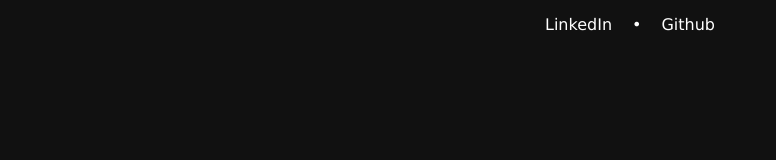
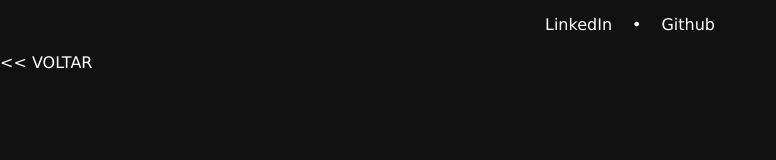
Before and after one commit to gabrielrmir/dio-angular-blog, an Angular app: page /content/1 in a window 1280 px wide. Before the commit this address led to /. Shown: the top 160 px of the page, without its empty margins (0-776 px from the left). Built offline with nearby package versions, Linux system fonts and the light colour scheme.

Commit message:
Add content page

```diff
--- a/src/app/app.routes.ts
+++ b/src/app/app.routes.ts
@@ -1,6 +1,8 @@
 import { Routes } from '@angular/router';
 import { HomeComponent } from './pages/home/home.component';
+import { ContentComponent } from './pages/content/content.component';
 
 export const routes: Routes = [
-  {path: '', component: HomeComponent}
+  {path: '', component: HomeComponent},
+  {path: 'content/:id', component: ContentComponent}
 ];
--- /dev/null
+++ b/src/app/pages/content/content.component.html
@@ -0,0 +1,20 @@
+<div class="content">
+
+  <div class="content__cover">
+    <img
+      src="{{ cover }}"
+      alt=""
+      >
+  </div>
+
+  <div class="content__title">
+    <h1>{{ title }}</h1>
+  </div>
+
+  <div class="content__description">
+    <a routerLink=""><< VOLTAR</a>
+    <p>
+      {{ description }}
+    </p>
+  </div>
+</div>
```
Also changed, not shown: src/app/pages/content/content.component.ts (added, +15 -0 lines), src/app/pages/content/content.component.css (added).
